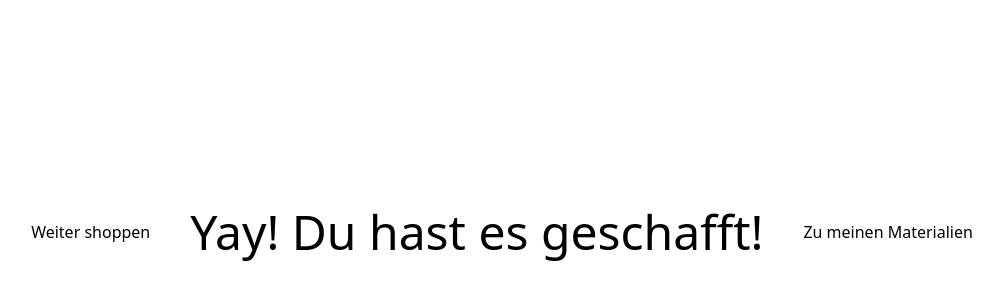
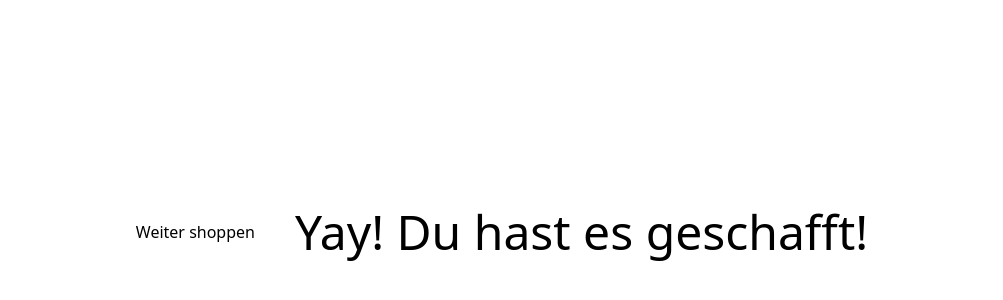
Before and after one commit to Davidcode2/teachme, a React (Vite) app in the folder fe/: page /success in a window 1280 px wide. Shown: the part 168-468 px from the top of the page, without its empty margins (138-1141 px from the left). Built offline with nearby package versions, Linux system fonts and the light colour scheme.

Commit message:
Remove to my materials link due to logout error

```diff
--- a/fe/src/components/successPage.tsx
+++ b/fe/src/components/successPage.tsx
@@ -8,7 +8,6 @@ export default function SuccessPage() {
         <div className="text-5xl">
           Yay! Du hast es geschafft!
         </div>
-      <Link to="/materials/mine">Zu meinen Materialien</Link>
       </div>
     </>
   )
```
